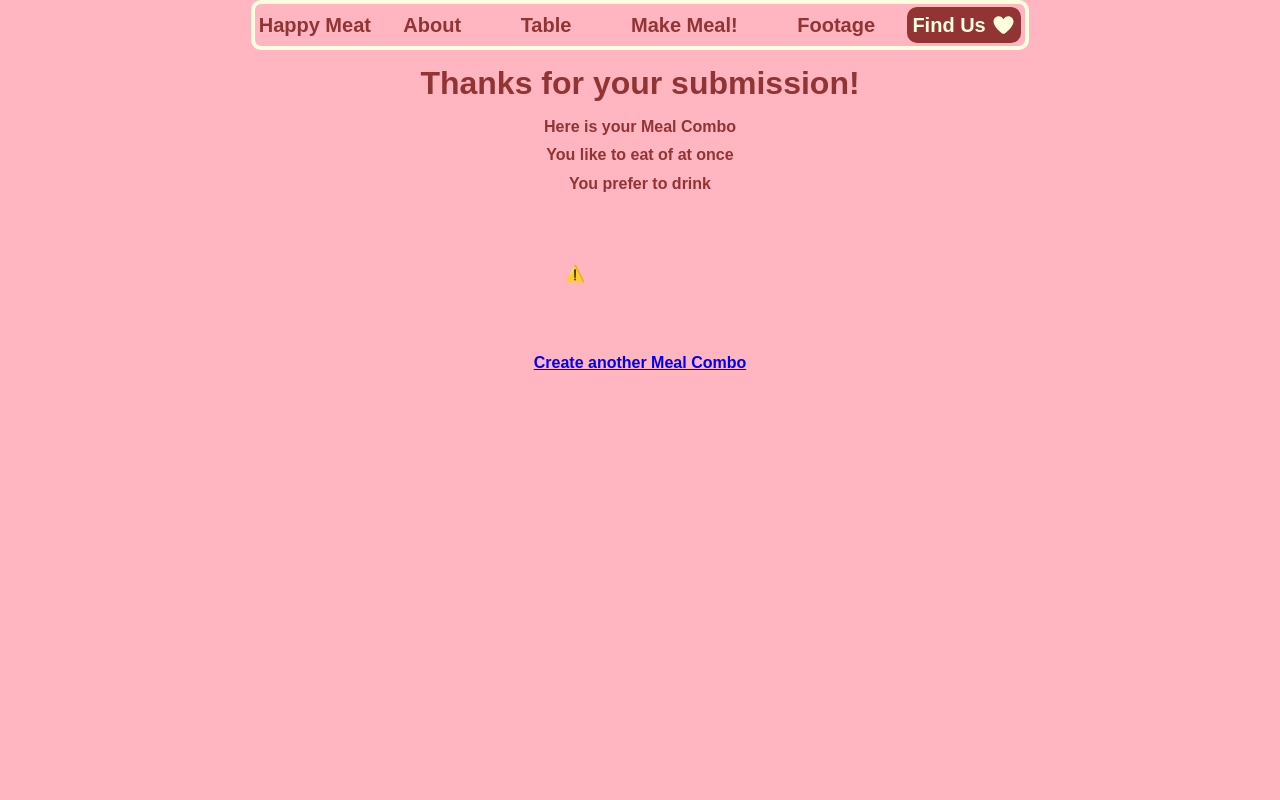
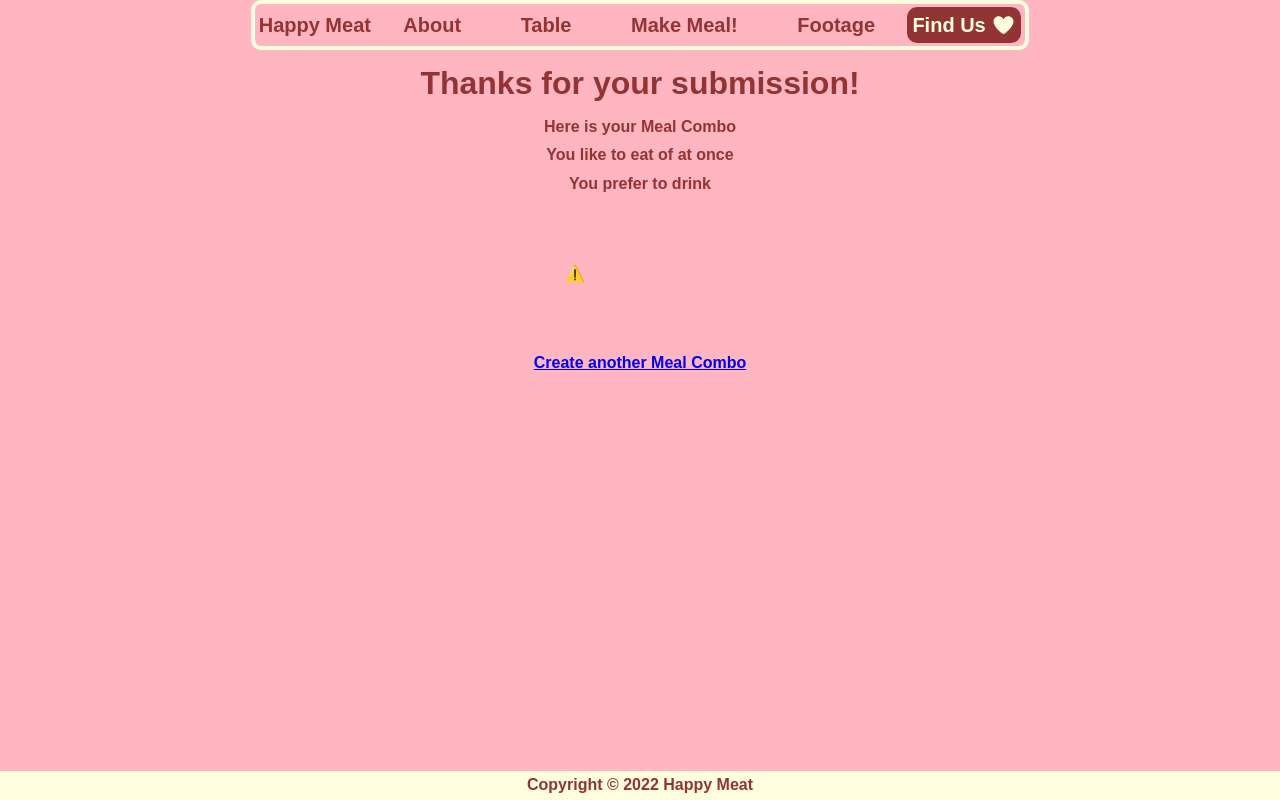
Before and after one commit to tonylo22/group-page, a plain HTML site: page submission.html in a window 1280 px wide. Drawn offline with nearby package versions, Linux system fonts and the light colour scheme; no server answers; a web font is replaced by a local one.

Commit message:
add transition to navbar, add footer

```diff
--- a/style.css
+++ b/style.css
@@ -109,8 +109,10 @@ header {
 }
 
 #nav-list li:hover {
-    border: 2px dotted lightyellow;
+    border: 2px dotted rgb(146, 52, 52);
     border-radius: 10px;
+    background-color: lightyellow;
+    transition: background-color 400ms ease-in, border 400ms ease-in;
 }
 
 #nav-button {
@@ -146,6 +148,7 @@ header {
     #dropdown:hover #nav-list {
         display: block;
         background-color: lightyellow;
+        box-shadow: 0px 8px 16px 0px rgba(0,0,0,0.2);
     }
 
     #dropdown:hover #nav-list li {
@@ -221,3 +224,14 @@ form hr {
     align-items: start;
     top:0px
 }
+
+.page-wrap {
+    min-height: calc(100vh - 84px);
+}
+
+footer {
+    background-color: lightyellow;
+    text-align: center;
+    color: rgb(146, 52, 52);
+    width: 100vw;
+}
--- a/submission.html
+++ b/submission.html
@@ -28,7 +28,7 @@
 </header>
 
 <body>
-    <div id="form">
+    <div id="form" class="page-wrap">
         <script src="https://unpkg.com/@lottiefiles/lottie-player@latest/dist/lottie-player.js"></script>
         <h1>Thanks for your submission!</h1>
         <i id="title"></i><i id="cName"></i>
@@ -40,6 +40,9 @@
         <lottie-player src="https://assets5.lottiefiles.com/private_files/lf30_jxtfcl5y.json" background="transparent" speed="1" style="width: 150px; height: 150px;" loop autoplay></lottie-player>
         <a href="form.html">Create another Meal Combo</a>
     </div>
+    <footer>
+        <p>Copyright © 2022 Happy Meat</p>
+    </footer>
 </body>
 
 </html>
```
Also changed, not shown: aboutus.html (+6 -3 lines), form.html (+5 -0 lines), index.html (+5 -3 lines), video.html (+5 -0 lines).
